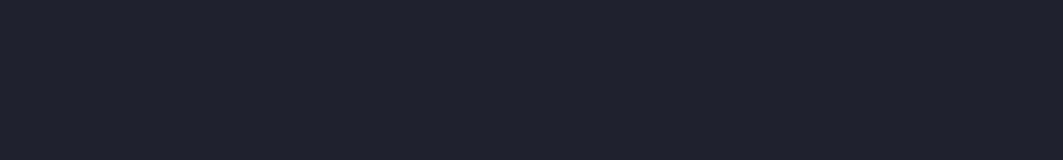
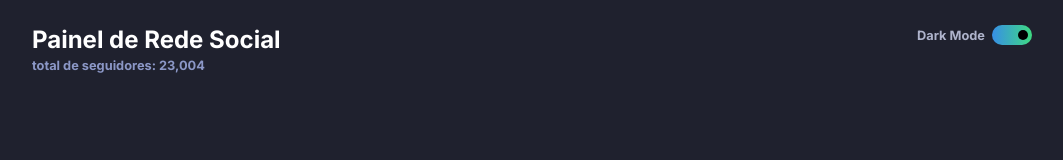
Before and after one commit to Telesgusouza/Social-midia, a React app: page / in a window 1280 px wide. Shown: the whole page, without its empty margins (108-1171 px from the left). Built offline with nearby package versions, Linux system fonts and the light colour scheme.

Commit message:
Adicionado o header da aplicação

```diff
--- a/src/App/App.js
+++ b/src/App/App.js
@@ -2,12 +2,15 @@ import { useState } from "react";
 
 import * as Styled from "./style";
 import theme from "../Data/theme.json";
-import Header from "../components/Header";
 
 function App() {
   const [themePage, setThemePage] = useState(false);
 
-  console.log(theme.light.backgroundDown);
+  function handleInputTheme() {
+    setThemePage((p) => !p);
+  }
+
+  console.log(theme.dark.text1);
 
   return (
     <Styled.Container>
@@ -18,7 +21,31 @@ function App() {
         bg={themePage ? theme.light.backgroundDown : theme.dark.backgroundDown}
       />
 
-      <Header />
+      <Styled.ContainerContent className="center">
+        <Styled.CotainerHeader
+          theme={themePage ? theme.light.text2 : theme.dark.text2}
+        >
+          <Styled.titleHeader
+            colorSpan={themePage ? theme.light.text1 : theme.dark.text1}
+          >
+            <h1>Painel de Rede Social</h1>
+            <span>total de seguidores: 23,004</span>
+          </Styled.titleHeader>
+          <Styled.ContainerInput>
+            <div>
+              {themePage ? "Light" : "Dark"} Mode
+              <Styled.InputTheme
+                onClick={handleInputTheme}
+                color={themePage ? "white" : "black"}
+                toggle={themePage ? theme.light.toggle : theme.dark.toggle}
+                onOff={themePage ? 0 : 70}
+              >
+                <div></div>
+              </Styled.InputTheme>
+            </div>
+          </Styled.ContainerInput>
+        </Styled.CotainerHeader>
+      </Styled.ContainerContent>
     </Styled.Container>
   );
 }
--- a/src/App/style.js
+++ b/src/App/style.js
@@ -2,6 +2,12 @@ import styled from "styled-components";
 
 export const Container = styled.div`
   min-height: 100vh;
+  position: relative;
+`;
+
+export const ContainerContent = styled.div`
+  z-index: 20;
+  color: white;
   position: relative;
 `;
 
@@ -10,7 +16,9 @@ export const bgUp = styled.div`
   top: 0;
   width: 100%;
   height: 30%;
-  background-color: ${props=>props.bg};
+  background-color: ${(props) => props.bg};
+
+  transition: all 0.2s ease-in-out;
 `;
 
 export const bgDown = styled.div`
@@ -18,5 +26,86 @@ export const bgDown = styled.div`
   bottom: 0;
   width: 100%;
   height: 71%;
-  background-color: ${props=>props.bg};
+  background-color: ${(props) => props.bg};
+
+  transition: all 0.2s ease-in-out;
 `;
+
+// HEADER
+
+export const CotainerHeader = styled.header`
+  color: ${(props) => props.theme};
+
+  padding-top: 25px;
+  display: flex;
+  justify-content: space-between;
+
+  @media (max-width: 460px) {
+    flex-direction: column;
+  }
+`;
+
+export const titleHeader = styled.div`
+h1 {
+    font-size: 1.5em;
+  }
+
+  span {
+    font-size: 0.8em;
+    font-weight: 700;
+
+    color: ${(props) => props.colorSpan};
+  }
+
+  @media (max-width: 460px) {
+    padding: 12px 0 15px 0;
+  }
+`;
+
+export const ContainerInput = styled.div`
+  div {
+    display: flex;
+    align-items: center;
+    font-size: 0.8em;
+
+    color: hsl(230, 22%, 74%);
+
+    font-weight: 700;
+  }
+  @media (max-width: 460px) {
+    padding: 16px 0;
+    border-top: 1px solid hsl(230, 22%, 74%);
+    div {
+      justify-content: space-between;
+    }
+  }
+`;
+
+export const InputTheme = styled.div`
+  background-image: linear-gradient(to right, ${(props) => props.toggle});
+
+  margin-left: 7px;
+
+  width: 40px;
+  padding: 5px;
+  border-radius: 10px;
+
+  transition: all 0.2s ease-in-out;
+
+  position: relative;
+
+  cursor: pointer;
+
+  div {
+    background-color: ${(props) => props.color};
+
+    width: 10px;
+    height: 10px;
+    border-radius: 50%;
+
+    transition: all 0.2s ease-in-out;
+
+    position: relative;
+    left: ${(props) => props.onOff}%;
+  }
+`;
--- a/src/Data/theme.json
+++ b/src/Data/theme.json
@@ -1,6 +1,6 @@
 {
     "light": {
-        "toggle": "hsl(230, 22%, 74%)",
+        "toggle": "hsl(230, 22%, 74%), hsl(230, 22%, 74%)",
         "white": "hsl(0, 0%, 100%)",
 
         "backgroundUp": "hsl(225, 100%, 98%)",
@@ -12,7 +12,7 @@
     },
 
     "dark": {
-        "toggle": "linear gradient hsl(210, 78%, 56%) to hsl(146, 68%, 55%)",
+        "toggle": "hsl(210, 78%, 56%), hsl(146, 68%, 55%)",
         "veryDarkBlue": "hsl(230, 17%, 14%)",
 
         "backgroundUp": "hsl(232, 19%, 15%)",
--- a/src/components/Header/index.js
+++ /dev/null
@@ -1,15 +0,0 @@
-import * as Styled from './style';
-
-import theme from '../../Data/theme.json';
-import { useState } from 'react';
-
-export default function Header() {
-
-    const [themePage, setThemePage] = useState(null);
-
-    return (
-        <Styled.Cotainer className='center' >
-            <h1>ola mundo</h1>
-        </Styled.Cotainer>
-    )
-}
--- a/src/components/Header/style.js
+++ /dev/null
@@ -1,5 +0,0 @@
-import styled from "styled-components";
-
-export const Cotainer = styled.header`
-
-`;
--- a/src/index.css
+++ b/src/index.css
@@ -21,7 +21,7 @@ code {
 }
 
 .center {
-  width: 100%;
+  width: 90%;
   max-width: 1000px;
   margin: 0 auto;
 }
```
